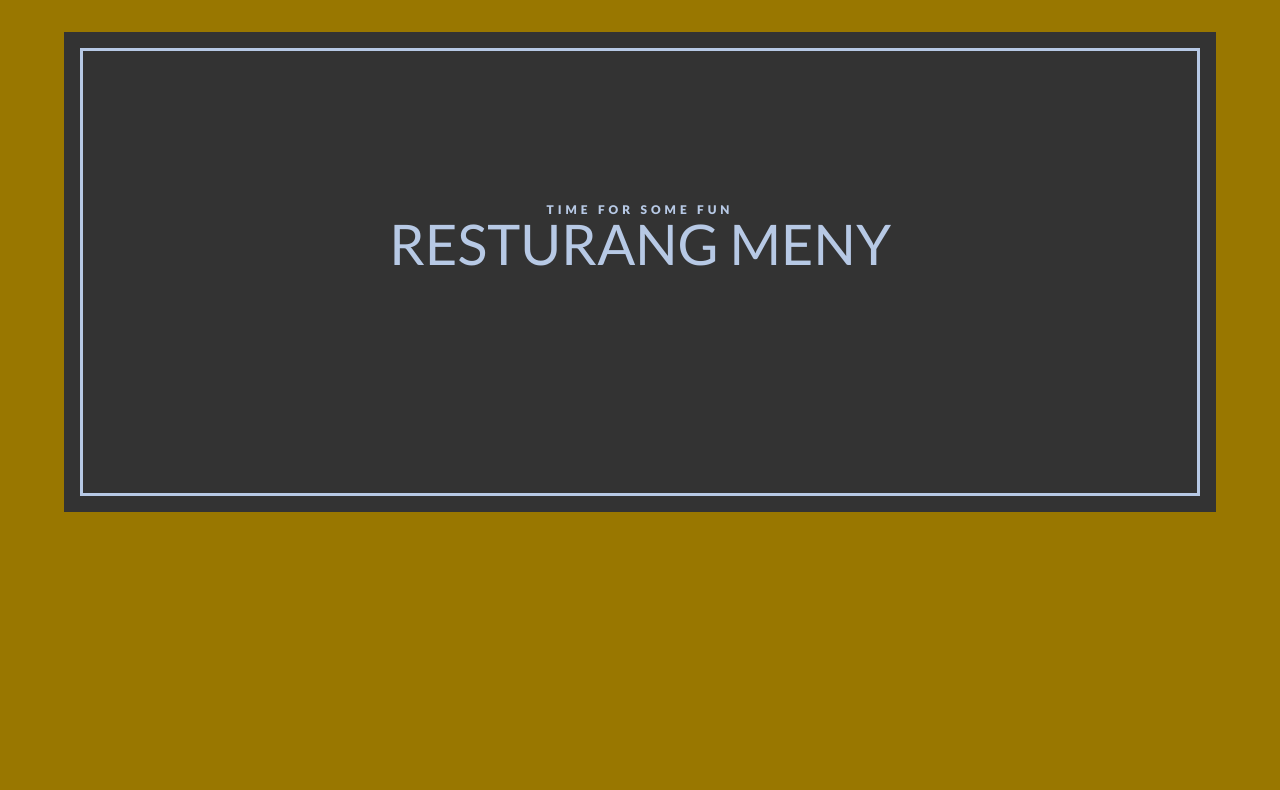
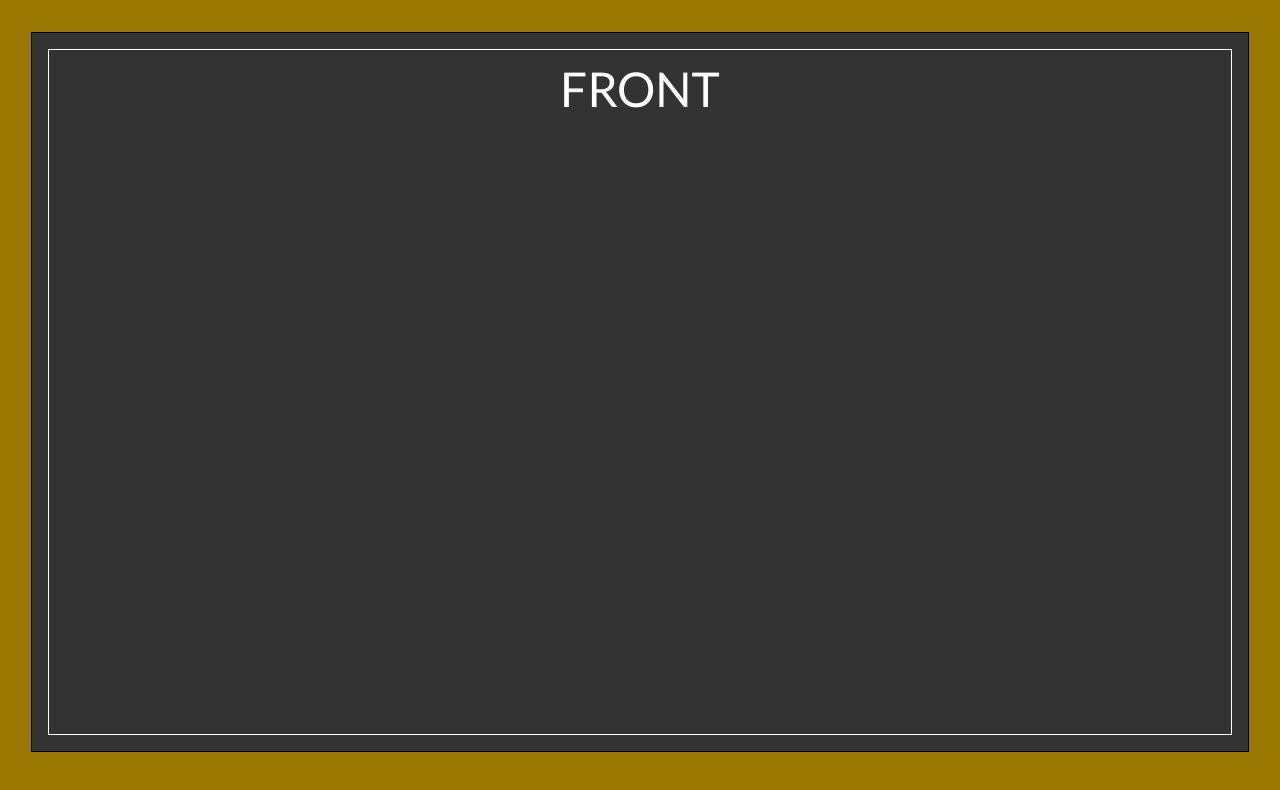
Before and after one commit to casparsylwan/movienight, an Angular app: page /restu in a window 1280 px wide. Shown: the top 790 px of the page. Built offline with nearby package versions, Linux system fonts and the light colour scheme.

Commit message:
resturant basis for many pages

```diff
--- a/src/app/pages/components/restaurant/restaurant.component.css
+++ b/src/app/pages/components/restaurant/restaurant.component.css
@@ -2,20 +2,88 @@
 .wrapper{
 
     display: flex;
-    /*
-    align-items: center;
-    */
+
     justify-content: center;
 
     background-color: #970;
 
     min-height: 100vh;
 
+
 }
 
+.scen{
 
+    margin:2rem 0 3rem 0;
+    width: 95%;
+    border: 1px solid black;
+}
+
+.card{
+    position: relative;
+    height: 100%;
+    transition: transform 3s;
+    transform-style: preserve-3d;
+}
+
+.card.is-flipped{
+    transform: rotateY(.5turn);
+}
+
+.card-front, .card-back, .card-b{
+    position: absolute;
+    top:0;
+    bottom: 0;
+    left:0;
+    right: 0;
+    transform-style: preserve-3d;
+    backface-visibility: hidden;
+
+}
+
+.card-front{
+
+    text-align: center;
+    background: #333;
+    color: #fff;
+
+}
+
+.card-front::before, .card-back::before{
+    content: "";
+    position: absolute;
+
+    top: 1rem;
+    bottom: 1rem;
+    left: 1rem;
+    right: 1rem;
+    border: 1px solid #fff;
+    transform: translateZ(3rem);
+}
+
+.card-front h2{
+    margin: 2rem 0 0 0;
+    font-size: 3rem;
+    transform: translateZ(9rem);
+}
+
+.card-back, .card-b{
+    background: #777;
+    color:#fff;
+    transform: rotateY(.5turn);
+}
+
+.card-back.is-flipped{
+    z-index: -1;
+}
+
+.card-b{
+    z-index: 1;
+}
+
+ /*
   .card {
-    margin: 2rem 0 0 0;
+    margin-top: 2rem;
     width: 90%;
   }
 
@@ -38,12 +106,14 @@
     bottom: 0;
     left: 0;
     right: 0;
-    padding: 15rem 3rem;
+    padding: 15rem 2rem;
     backface-visibility: hidden;
     transform-style: preserve-3d;
     display: flex;
     flex-direction: column;
+    /*
     align-items: center;
+
     justify-content: flex-end;
   }
 
@@ -71,14 +141,71 @@
     transform: translateZ(9rem);
     order: 2;
     text-transform: uppercase;
+
   }
+
+  span:nth-child(1){
+      display: inline-flex;
+      animation: entry 2s;
+  }
+
+  span:nth-child(2){
+    display: inline-flex;
+    animation: entry 1s;
+}
+
+span:nth-child(3){
+    display: inline-flex;
+    animation: entry 3s;
+}
+
+span:nth-child(4){
+    display: inline-flex;
+    animation: entry 4s;
+}
+
+span:nth-child(5){
+    display: inline-flex;
+    animation: entry 2s ease-in;
+}
+
+span:nth-child(6){
+    display: inline-flex;
+    animation: entry 0.5s ease-out;
+}
+
+span:nth-child(7){
+    display: inline-flex;
+    animation: entry 2s linear;
+}
+
+span:nth-child(8){
+    display: inline-flex;
+    animation: entry 1s ease;
+}
+
+span:nth-child(9){
+    display: inline-flex;
+    animation: entry 2s ease;
+}
+
+span:nth-child(10){
+    display: inline-flex;
+    animation: entry 1s ease-in;
+}
+
+.card__title div{
+    animation: entry 4s ease-in;
+}
+
 
   .card__subtitle {
     transform: translateZ(6rem);
     text-transform: uppercase;
-    letter-spacing: 4px;
+    letter-spacing: 5px;
     font-size: 0.75rem;
     font-weight: 700;
+    animation: entry 4s ease-in-out;
   }
 
   .card__body {
@@ -103,7 +230,19 @@
 
     .card__title {
 
-        font-size: 2.5rem;
+        font-size: 2.2rem;
 
     }
   }
+
+  @keyframes entry{
+      0%{
+          transform: translateX(30rem) rotate(45deg) translateY(15rem) skewX(50deg);
+          filter: blur(10rem);
+      }
+      100%{
+          transform: translateX( 0%) rotate(0) translateY( 0%) skewX(0);
+          filter: blur(0);
+      }
+  }
+  */
--- a/src/app/pages/components/restaurant/restaurant.component.html
+++ b/src/app/pages/components/restaurant/restaurant.component.html
@@ -1,14 +1,41 @@
+<div class="wrapper">
+    <div (click)="flip()" class="scen">
+        <div [className]="card">
+            <div class="card-front">
+               <h2>FRONT</h2>
+            </div>
+            <div [className]="back">
+               <h2>BACK</h2>
+            </div>
+            <div class="card-b">
+                <h2>2 Caspar</h2>
+            </div>
+        </div>
+    </div>
+</div>
+<!--
 <div class="wrapper">
     <div (click)="flip()" class="card">
         <div [className]="card">
 
             <div class="card__front">
                 <h3 class="card__title">
-                  Resturang meny
+                   <span>r</span>
+                   <span>e</span>
+                   <span>s</span>
+                   <span>t</span>
+                   <span>a</span>
+                   <span>u</span>
+                   <span>r</span>
+                   <span>a</span>
+                   <span>n</span>
+                   <span>g</span>
+
+                   <div>meny</div>
 
 
                 </h3>
-                <p class="card__subtitle">Time for some fun</p>
+                <p class="card__subtitle">Beställ till stol:</p>
             </div>
 
             <div class="card__back">
@@ -19,3 +46,4 @@
         </div>
     </div>
 </div>
+-->
--- a/src/app/pages/components/restaurant/restaurant.component.ts
+++ b/src/app/pages/components/restaurant/restaurant.component.ts
@@ -8,7 +8,8 @@ import { Component, OnInit } from '@angular/core';
 export class RestaurantComponent implements OnInit {
 
   //card
-  card:string = "card__content";
+  card:string = "card";
+  back:string = "card-back"
 
   constructor() { }
 
@@ -17,10 +18,13 @@ export class RestaurantComponent implements OnInit {
 
   public flip(){
 
-    if(this.card=="card__content"){
-      this.card = "card__content is-flipped"
+    if(this.card=="card"){
+      this.card = "card is-flipped"
+    }else if(this.card=="card" && this.back=="card-back"){
+      this.card = "card is-flipped";
+      this.back = "card-back is-fliped";
     }else{
-      this.card = "card__content"
+      this.card = "card"
     }
 
   }
```
